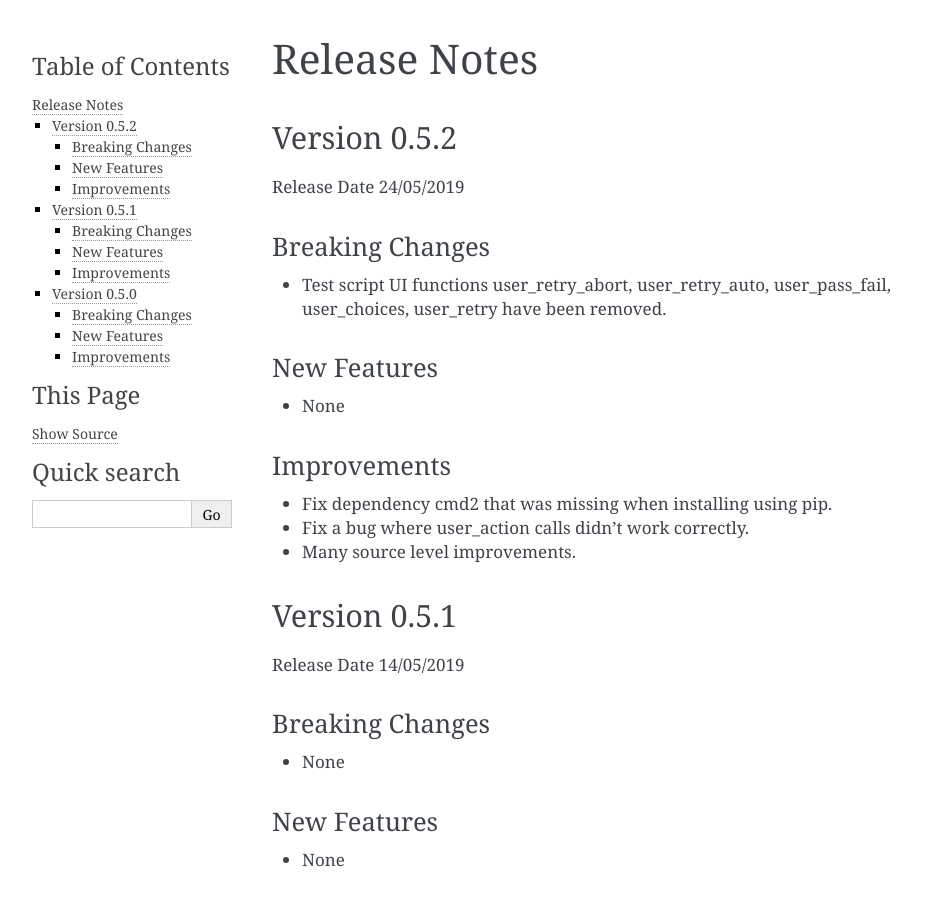
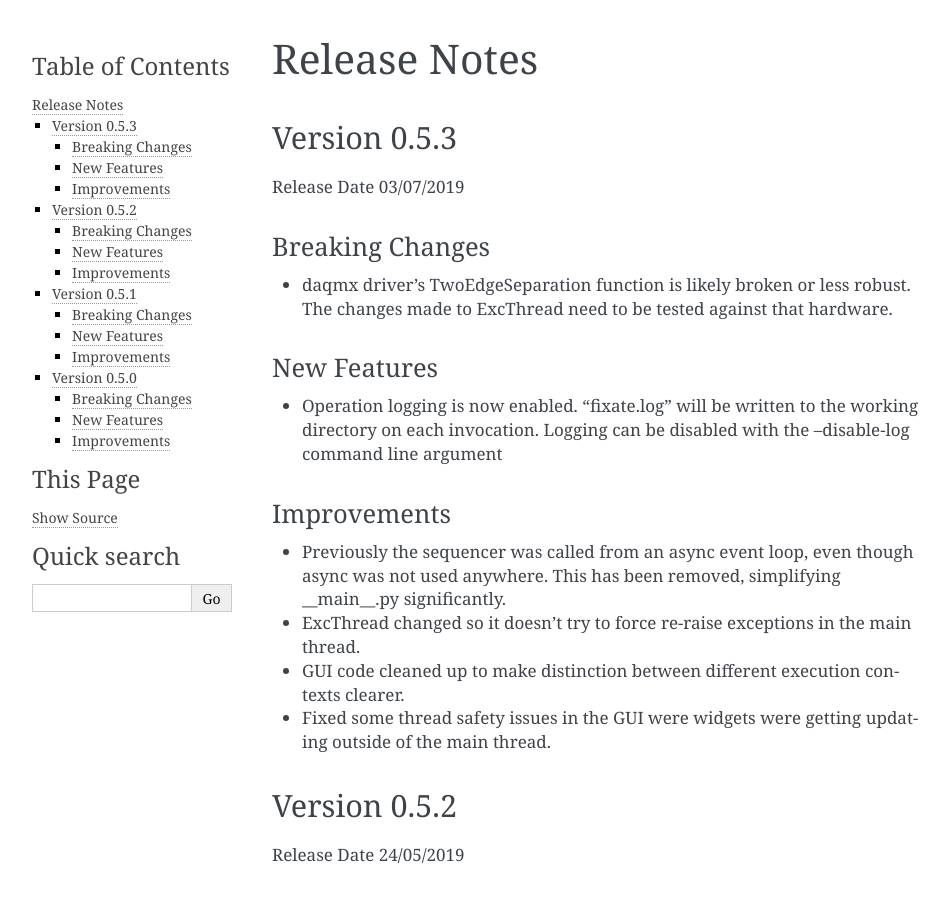
Before and after one commit to PyFixate/Fixate, a Sphinx documentation site: the page built from docs/source/release-notes.rst, in a window 1280 px wide and 900 px high. Shown: the whole window, without its empty margins (148-1097 px from the left). Built offline with Sphinx 7.4.7, drawn with Linux system fonts in a browser that asks for light colours.

Commit message:
Release notes update

```diff
--- a/docs/source/release-notes.rst
+++ b/docs/source/release-notes.rst
@@ -1,6 +1,26 @@
 ==================================
 Release Notes
 ==================================
+*************
+Version 0.5.3
+*************
+Release Date 03/07/2019
+
+Breaking Changes
+################
+- daqmx driver's TwoEdgeSeparation function is likely broken or less robust. The changes made to ExcThread need to be tested against that hardware.
+
+New Features
+############
+- Operation logging is now enabled. "fixate.log" will be written to the working directory on each invocation. Logging can be disabled with the --disable-log command line argument
+
+Improvements
+############
+- Previously the sequencer was called from an async event loop, even though async was not used anywhere. This has been removed, simplifying __main__.py significantly.
+- ExcThread changed so it doesn't try to force re-raise exceptions in the main thread.
+- GUI code cleaned up to make distinction between different execution contexts clearer.
+- Fixed some thread safety issues in the GUI were widgets were getting updating outside of the main thread.
+
 *************
 Version 0.5.2
 *************
```
